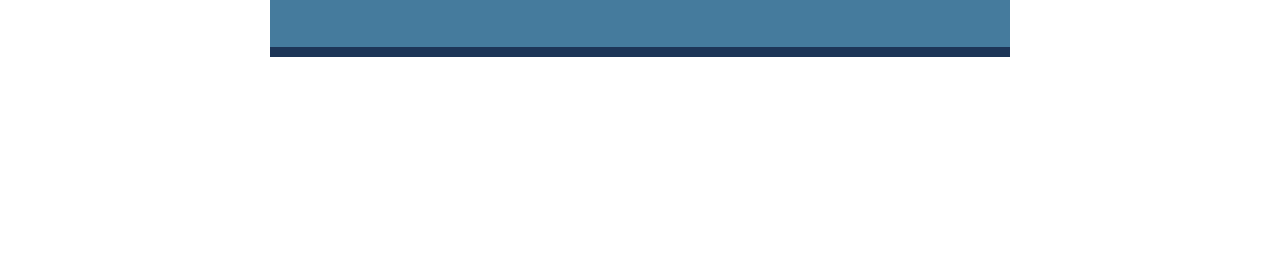
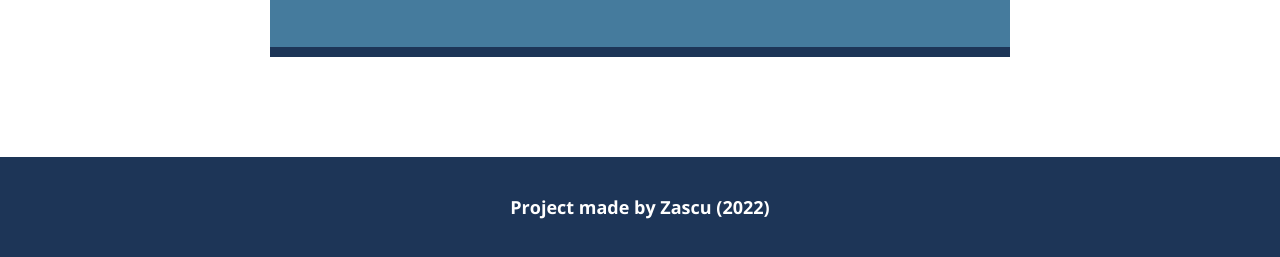
Before and after one commit to ZascuOfficial/Scrimba-Hometown_Proj, a plain HTML site: page index.html in a window 1280 px wide. Shown: the part 1808-2065 px from the top of the page. Before the commit the page ends 2019 px from the top, so only its background shows below. Drawn offline with nearby package versions, Linux system fonts and the light colour scheme.

Commit message:
Style the footer section of the website

```diff
--- a/css/styles.css
+++ b/css/styles.css
@@ -118,3 +118,12 @@ img {
 .card-info p:last-child {
   font-weight: 800;
 }
+
+/* Footer section of the website */
+
+#footer-section {
+  background-color: #1d3557;
+  padding: 20px;
+  font-size: 18px;
+  font-weight: 800;
+}
```
